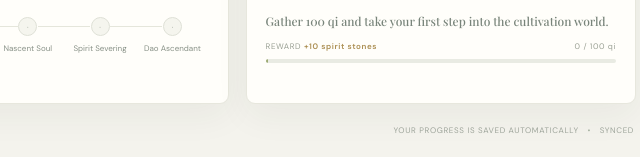
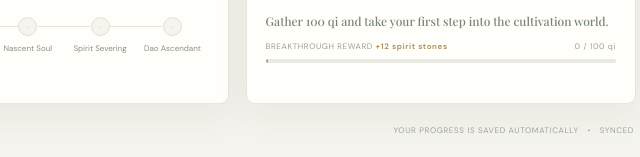
Before and after one commit to A000000000001/PlayGround, a plain HTML site: page index.html in a window 1280 px wide. Shown: the part 778-935 px from the top of the page, 602-1242 px from the left. Drawn offline with nearby package versions, Linux system fonts and the light colour scheme; a web font is replaced by a local one.

Commit message:
Publish static build for issue #5
Run: 43024470993
Attempt: 1
Generation: 7
Source: ca5715fb415495de12500729c7a0fcc491fba9a1

```diff
--- a/game.js
+++ b/game.js
@@ -254,7 +254,9 @@
     const taskCount = [meditateDone, qiDone, tripDone].filter(Boolean).length;
     $('taskProgress').textContent = `${state.dailyClaimed ? 3 : taskCount} / 3`;
     $('dailyClaim').disabled = state.dailyClaimed || taskCount < 3;
-    $('dailyClaim').textContent = state.dailyClaimed ? 'Daily reward claimed' : taskCount === 3 ? 'Claim daily reward →' : 'Complete all practices →';
+    $('dailyClaim').textContent = state.dailyClaimed ? 'Daily rewards claimed' : taskCount === 3 ? 'Claim all daily rewards →' : 'Complete all practices →';
+    const nextReward = 12 + Math.floor((state.stage + 1) / 2) * 3;
+    $('nextReward').innerHTML = `BREAKTHROUGH REWARD <b>+${nextReward} spirit stones</b>`;
     const nextTitle = state.stage === 0 ? 'First breath' : `Step ${state.stage + 1} · ${realmTitle(state.stage + 1)}`;
     $('nextTitle').textContent = nextTitle;
     $('nextText').textContent = state.stage === 0 ? 'Gather 100 qi and take your first step into the cultivation world.' : `Refine ${nfmt(goal)} qi to advance toward ${realmTitle(state.stage + 1)}.`;
--- a/index.html
+++ b/index.html
@@ -93,13 +93,13 @@
                 <div class="task-row" id="taskQi"><span class="task-check">✓</span><span><b>Gather essence</b><small>Accumulate 100 qi</small></span><span class="task-reward">◇ 12</span></div>
                 <div class="task-row" id="taskTrip"><span class="task-check">✓</span><span><b>Venture beyond</b><small>Complete an expedition</small></span><span class="task-reward">◇ 15</span></div>
               </div>
-              <button class="text-link" id="dailyClaim" disabled>Daily reward claimed <span>→</span></button>
+              <button class="text-link" id="dailyClaim" disabled>Claim all daily rewards <span>→</span></button>
             </article>
           </div>
         </div>
         <div class="lower-grid">
           <article class="panel path-panel"><div class="panel-heading"><div><div class="eyebrow">THE IMMORTAL LADDER</div><h3>Realms of cultivation</h3></div><button class="small-link" data-view="codex">VIEW CODEX ↗</button></div><div class="realm-path" id="realmPath"></div></article>
-          <article class="panel next-panel"><div class="panel-heading"><div><div class="eyebrow">YOUR NEXT MILESTONE</div><h3 id="nextTitle">First breath</h3></div><span class="milestone-icon">✦</span></div><p id="nextText">Gather 100 qi and take your first step into the cultivation world.</p><div class="next-foot"><span id="nextReward">REWARD <b>+10 spirit stones</b></span><span id="nextProgress">0 / 100 qi</span></div><div class="mini-track"><i id="nextFill"></i></div></article>
+          <article class="panel next-panel"><div class="panel-heading"><div><div class="eyebrow">YOUR NEXT MILESTONE</div><h3 id="nextTitle">First breath</h3></div><span class="milestone-icon">✦</span></div><p id="nextText">Gather 100 qi and take your first step into the cultivation world.</p><div class="next-foot"><span id="nextReward">BREAKTHROUGH REWARD <b>+12 spirit stones</b></span><span id="nextProgress">0 / 100 qi</span></div><div class="mini-track"><i id="nextFill"></i></div></article>
         </div>
       </section>
 
```
Also changed, not shown: .omgithub/deployment.json.
